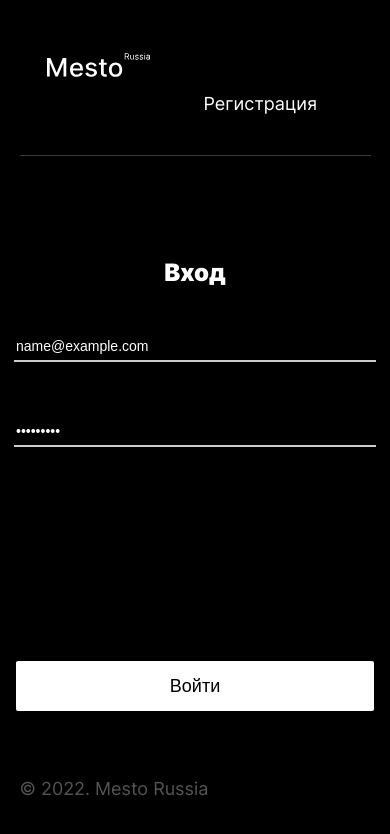
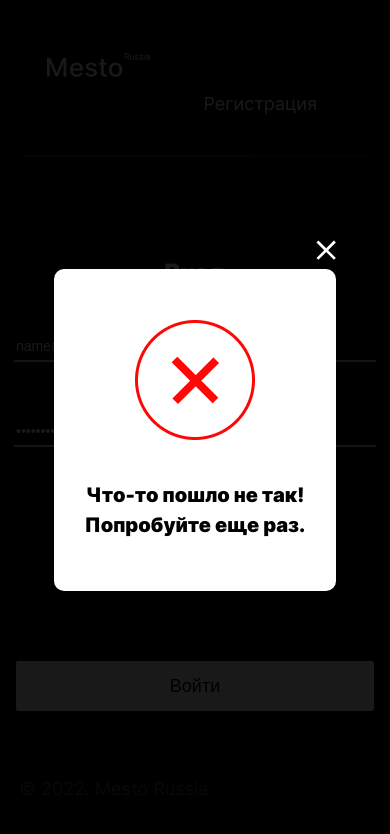
Before and after one commit to ArturRakhmatullin/react-mesto-auth, a React (Create React App) app: page /sign-in in a window 390 px wide. Both pictures are taken after typing "name@example.com", "Sample123" into the empty fields and a click on the button "Войти". Shown: the top 834 px of the page. Built offline with nearby package versions, Linux system fonts and the light colour scheme; no server answers.

Commit message:
PR12_v.3

```diff
--- /dev/null
+++ b/src/blocks/popup/__close/_type_authentication/popup__close_type_authentication.css
@@ -0,0 +1,3 @@
+.popup__close_type_authentication {
+    top: -330px;
+}
--- /dev/null
+++ b/src/blocks/popup/__container/_type_authentication/popup__container_type_authentication.css
@@ -0,0 +1,15 @@
+.popup__container_type_authentication {
+    width: 430px;
+    height: 330px;
+    display: flex;
+    flex-direction: column;
+    justify-content: center;
+    align-items: center;
+}
+
+@media screen and (max-width: 460px) {
+    .popup__container_type_authentication {
+        width: 280px;
+        height: 308px;
+    }
+}
--- a/src/blocks/popup/__status/popup__status.css
+++ b/src/blocks/popup/__status/popup__status.css
@@ -1,5 +1,13 @@
 .popup__status {
     width: 120px;
     height: 120px;
-    margin: 26px auto 32px;
+    margin-top: 60px;
+    margin-bottom: 30px;
 }
+
+@media screen and (max-width: 460px) {
+    .popup__status {
+        margin-top: 50px;
+        margin-bottom: 40px;
+    }
+}
--- a/src/blocks/popup/__title-status/popup__title-status.css
+++ b/src/blocks/popup/__title-status/popup__title-status.css
@@ -3,5 +3,12 @@
     line-height: 30px;
     font-size: 24px;
     font-weight: 900;
-    margin: 0 36px 60px;
+    margin: 0 36px 58px;
 }
+
+@media screen and (max-width: 460px) {
+    .popup__title-status {
+        font-size: 20px;
+        margin: 0 18px 48px;
+    }
+}
--- a/src/components/App.js
+++ b/src/components/App.js
@@ -138,17 +138,6 @@ function App() {
       .finally(() => {setIsDataLoad(false)});
   }
 
-/*  useEffect(() => {
-    if(loggedIn) {
-      Promise.all([Api.getInitialData(), Api.getInitialCards()])
-      .then(([cardsData, userData]) => {
-        setCards(cardsData);
-        setCurrentUser(userData);
-      })
-      .catch(err => {console.log(err)});
-    }
-  }, [loggedIn])*/
-
   useEffect(() => {
     const token = localStorage.getItem("jwt");
     if (token) {
@@ -189,7 +178,10 @@ function App() {
           navigate("/");
         }
       })
-      .catch(err => {console.log(err)});
+      .catch(err => {
+        console.log(err);
+        handleInfoToolTip(false);
+      });
   }
 
   function handleRegister({email, password}) {
@@ -198,7 +190,10 @@ function App() {
           handleInfoToolTip(true);
         }
       })
-      .catch(err => {console.log(err)});
+      .catch(err => {
+        console.log(err);
+        handleInfoToolTip(false);
+      });
   }
 
   const handleSignOut = () => {
@@ -206,25 +201,6 @@ function App() {
     setLoggedIn(false);
     localStorage.removeItem("jwt");
   };
-
-/*  function handleCheckToken() {
-    const token = localStorage.getItem("jwt");
-    if (token) {
-      Auth.checkToken(token)
-      .then((data) => {
-        if (data) {
-          setLoggedIn(true);
-          setProfileEmail(data.data.email);
-          navigate("/");
-        }
-      })
-      .catch(err => {console.log(err)});
-    }
-  }
-
-  useEffect(() => {
-    handleCheckToken()
-  }, [])*/
 
   return (
    <CurrentUserContext.Provider value={currentUser}>
--- a/src/components/InfoToolTip.js
+++ b/src/components/InfoToolTip.js
@@ -17,10 +17,10 @@ function InfoToolTip({onClose, status: { isOpen, checkin}}) {
 
   return (
     <div className={`popup ${isOpen && 'popup_opened'}`}>
-      <form className="popup__container">
+      <form className="popup__container popup__container_type_authentication">
         <div className={`popup__status ${checkin ? 'popup__status_happy' : 'popup__status_unhappy'}`}></div>
         <h2 className="popup__title-status">{checkin ? 'Вы успешно зарегистрировались!' : 'Что-то пошло не так! Попробуйте еще раз.'}</h2>
-        <button type="button" onClick={onClose} className="popup__close"></button>
+        <button type="button" onClick={onClose} className="popup__close popup__close_type_authentication"></button>
         <div onClick={onClose} className="popup__overlay"></div>
       </form>
     </div>
--- a/src/index.css
+++ b/src/index.css
@@ -35,8 +35,10 @@
 
 @import url(../src/blocks/popup/popup.css);
 @import url(../src/blocks/popup/__close/popup__close.css);
+@import url(../src/blocks/popup/__close/_type_authentication/popup__close_type_authentication.css);
 @import url(../src/blocks/popup/__container/popup__container.css);
 @import url(../src/blocks/popup/__container/_type_fullscreen/popup__container_type_fullscreen.css);
+@import url(../src/blocks/popup/__container/_type_authentication/popup__container_type_authentication.css);
 @import url(../src/blocks/popup/__description/popup__description.css);
 @import url(../src/blocks/popup/__error/_visible/popup__error_visible.css);
 @import url(../src/blocks/popup/__error/popup__error.css);
```
